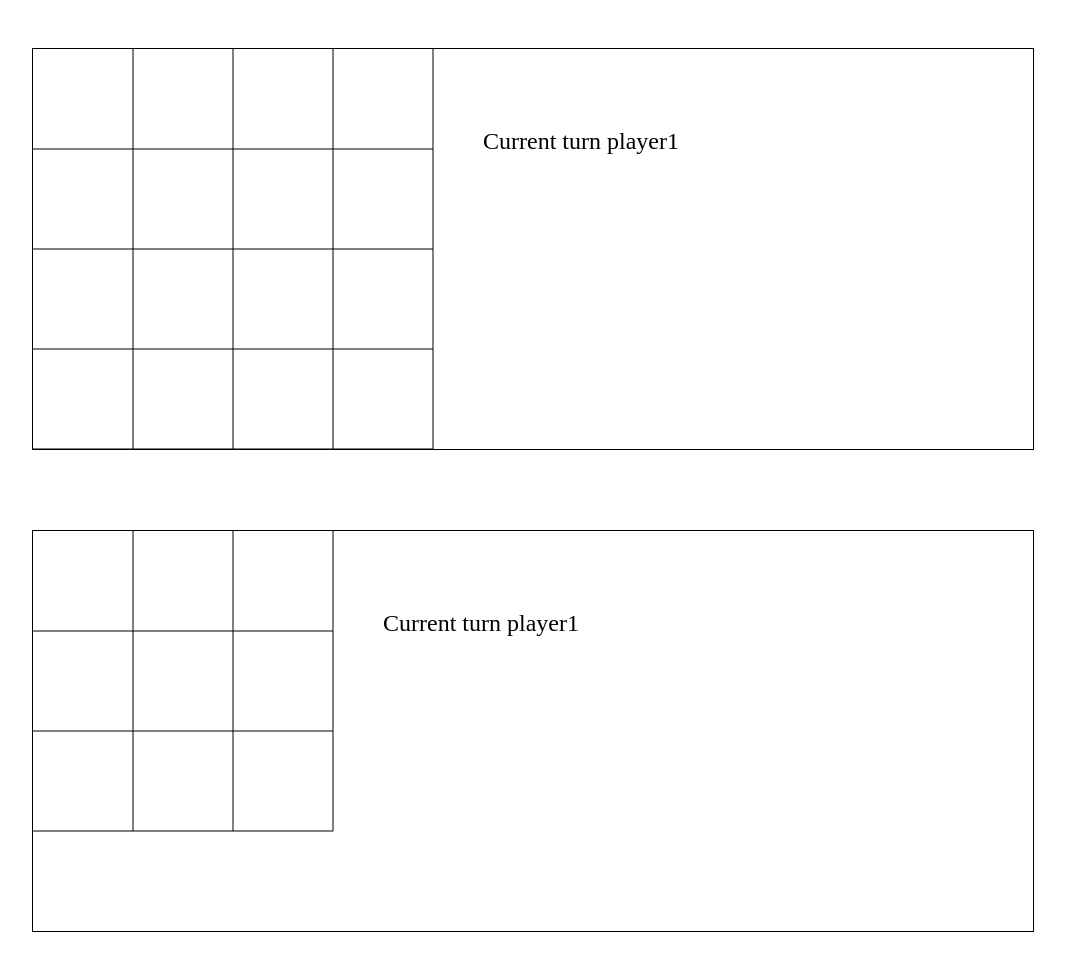
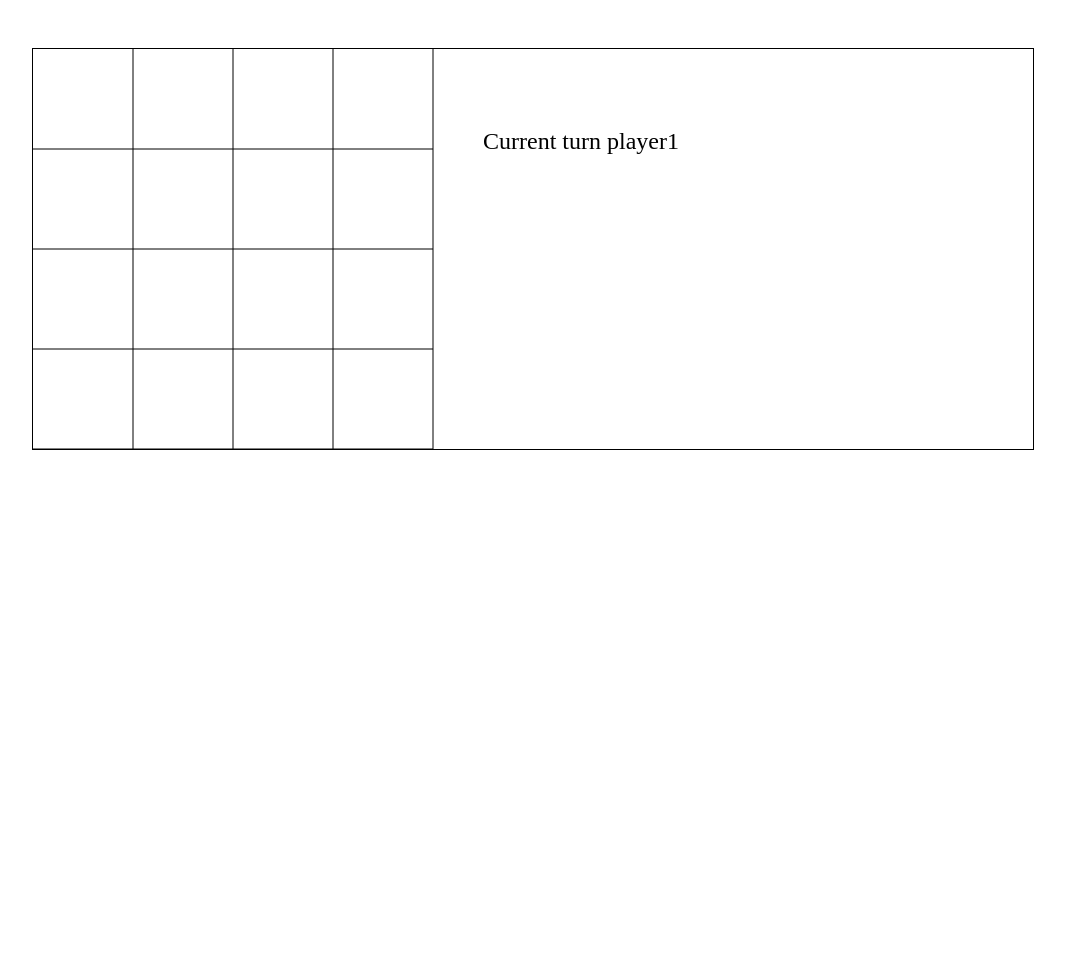
Before and after one commit to agentcooper/xo-game, a website with bundled scripts: page index.html in a window 1280 px wide. Shown: the whole page, without its empty margins (16-1081 px from the left). After the commit the page ends 800 px from the top, so only its background shows below. Built offline with nearby package versions, Linux system fonts and the light colour scheme.

Commit message:
Remove second canvas

```diff
--- a/index.html
+++ b/index.html
@@ -1,4 +1,3 @@
-<div><canvas id="canvas1" width="1000" height="400" style="margin: 40px; border: 1px solid black;"></canvas></div>
-<div><canvas id="canvas2" width="1000" height="400" style="margin: 40px; border: 1px solid black;"></canvas></div>
+<div><canvas id="canvas" width="1000" height="400" style="margin: 40px; border: 1px solid black;"></canvas></div>
 
 <script type="text/javascript" src="dist/bundle.js"></script>
--- a/src/index.js
+++ b/src/index.js
@@ -1,10 +1,6 @@
 var XOGame = require('./XOGame');
 var XOGameView = require('./XOGameView');
 
-var game1 = new XOGame(4);
-var view1 = new XOGameView(game1, document.querySelector('#canvas1'));
-view1.setupEvents();
-
-var game2 = new XOGame(3);
-var view2 = new XOGameView(game2, document.querySelector('#canvas2'));
-view2.setupEvents();
+var game = new XOGame(4);
+var view = new XOGameView(game, document.querySelector('#canvas'));
+view.setupEvents();
```
